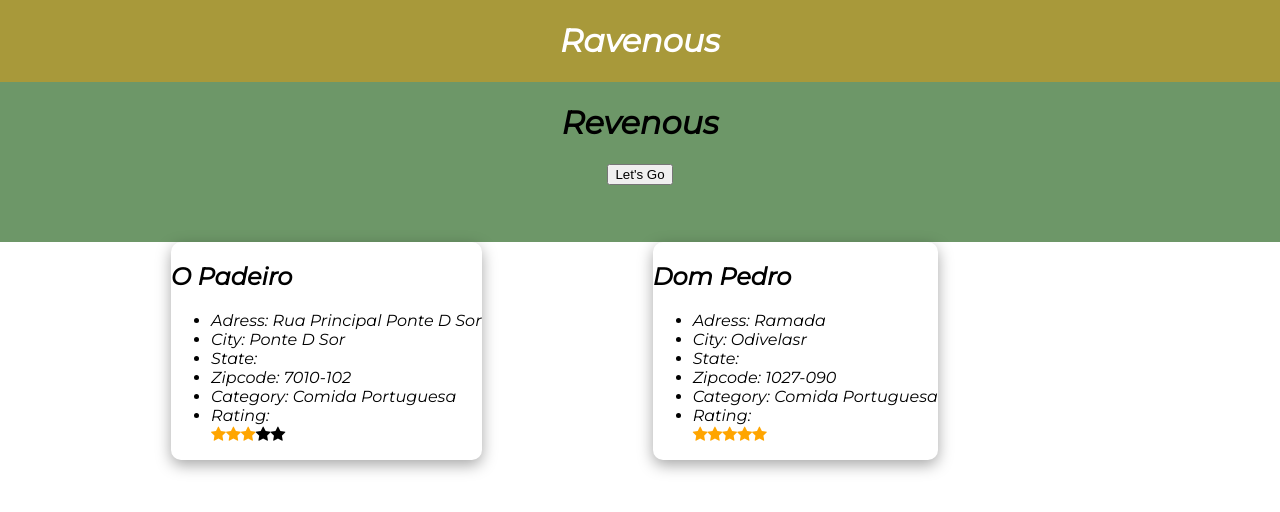
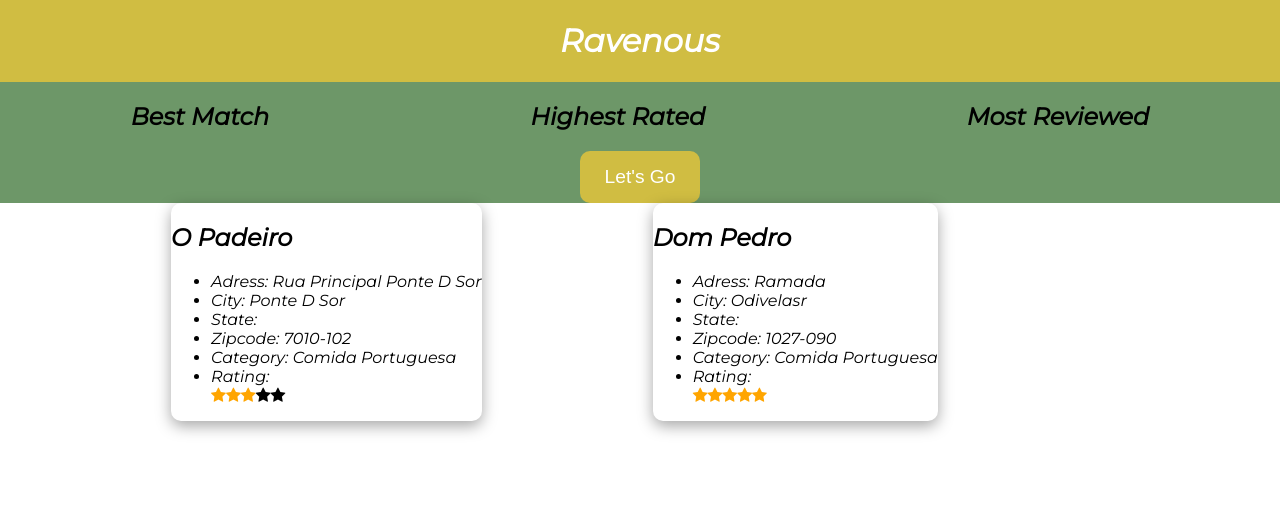
Before and after one commit to firze20/ravenous, a React (Create React App) app: page / in a window 1280 px wide. Shown: the top 512 px of the page. Built offline with nearby package versions, Linux system fonts and the light colour scheme.

Commit message:
space around

```diff
--- a/src/components/SearchBarComponent.jsx
+++ b/src/components/SearchBarComponent.jsx
@@ -1,10 +1,14 @@
 import React from "react";
 
 export const SearchBarComponent = () => {
-    return(
-        <div className="search">
-            <h1>Revenous</h1>
-            <button>Let's Go</button>
-        </div>
-    )
-}
+  return (
+    <div className="search">
+      <div className="subHeader">
+        <h2>Best Match</h2>
+        <h2>Highest Rated</h2>
+        <h2>Most Reviewed</h2>
+      </div>
+      <button className="buttonSearch">Let's Go</button>
+    </div>
+  );
+};
--- a/src/components/styles/Header.css
+++ b/src/components/styles/Header.css
@@ -1,5 +1,5 @@
 .header {
-    background-color: rgb(168, 153, 58);
+    background-color: rgb(208, 189, 66);
     color: white;
     position: relative;
     display: block;
--- a/src/components/styles/SearchBarComponent.css
+++ b/src/components/styles/SearchBarComponent.css
@@ -1,9 +1,26 @@
 .search {
     background-color: rgb(109, 151, 104);
-    height: 10rem;
+    height: auto;
     width: 100%;
     top: 0px;
     display: block;
     overflow: auto;
     text-align: center;
 }
+
+.subHeader {
+    display: flex;
+    flex-direction: column wrap;
+    justify-content: space-around;
+}
+
+.buttonSearch {
+    background-color: rgb(208, 189, 66);
+    color: white;
+    border:none;
+    border-radius:10px;
+    padding:15px;
+    min-height:30px;
+    min-width: 120px;
+    font-size: larger;
+}
```
